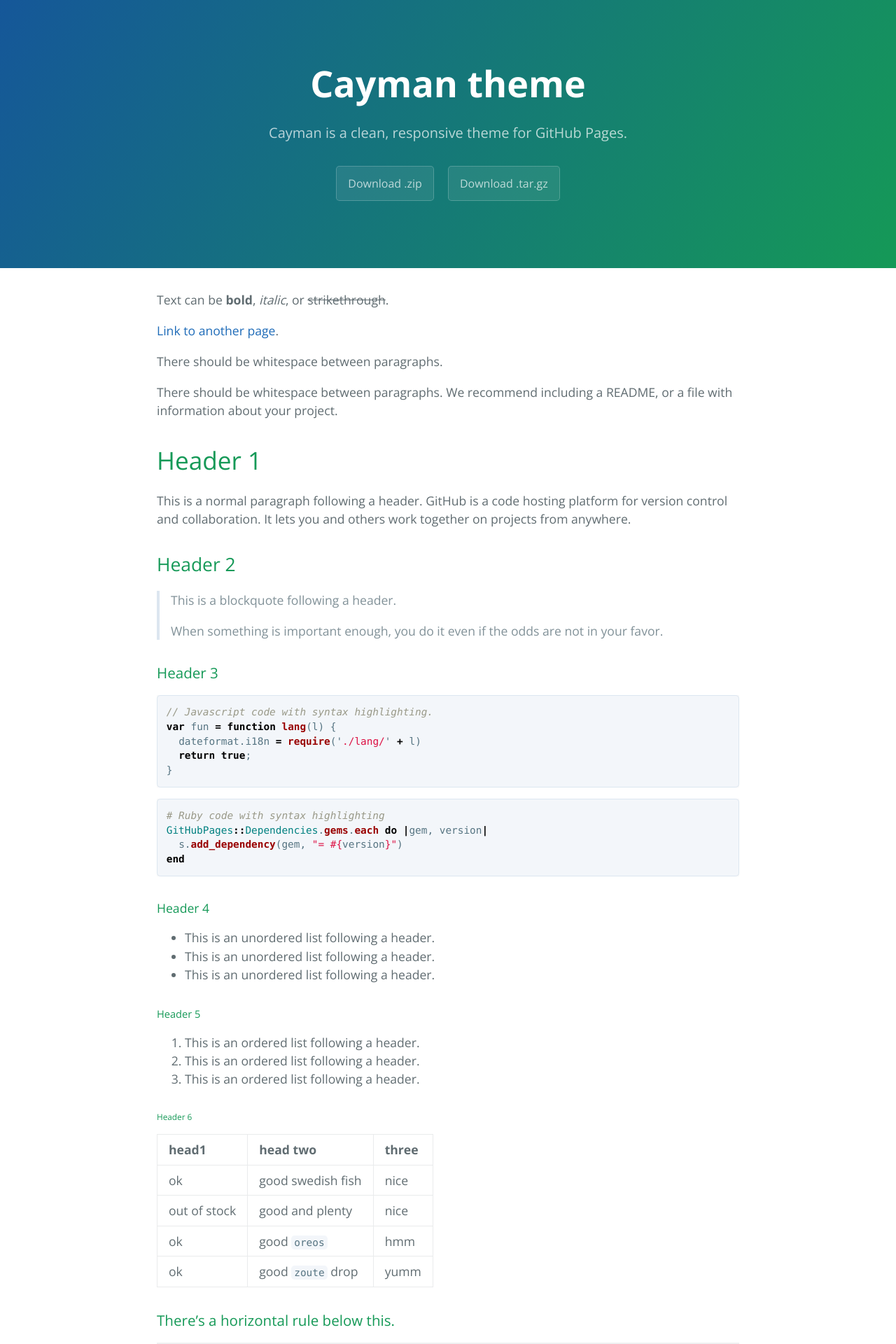
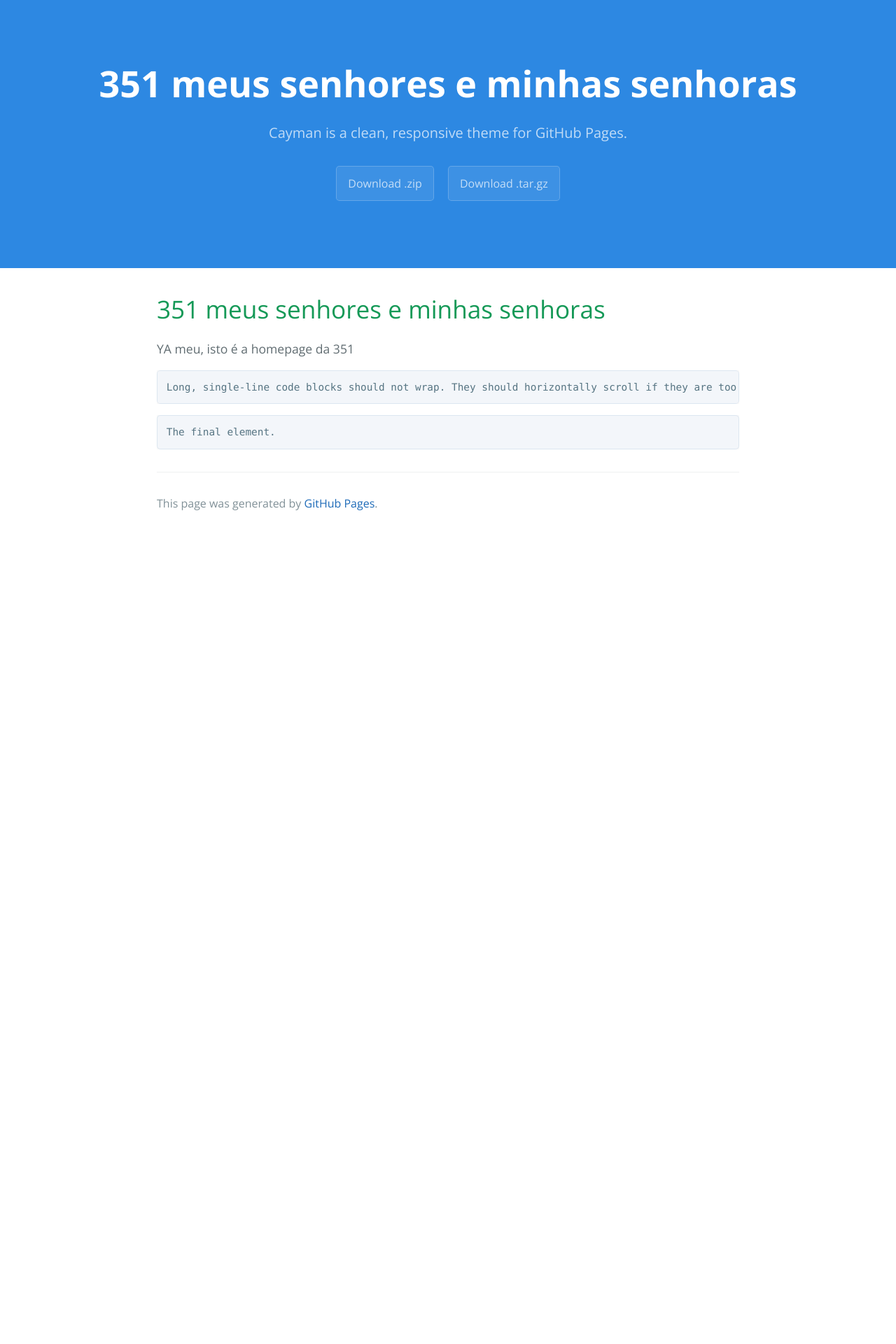
Before and after one commit to 351network/351network.github.io, a Jekyll site: the page built from index.md, in a window 1280 px wide. Shown: the top 1920 px of the page at 70% size. Built offline with Jekyll 4.4.1, drawn with Linux system fonts in a browser that asks for light colours; our own code applies the rules of GitHub Pages for plain Markdown files; after the commit the page ends 900 px from its top, so only the background shows below that; some of the changed text lies outside the part shown.

Commit message:
Updates no CSS e no md

````diff
--- a/_sass/jekyll-theme-cayman.scss
+++ b/_sass/jekyll-theme-cayman.scss
@@ -108,8 +108,7 @@
 .page-header {
   color: $header-heading-color;
   text-align: center;
-  background-color: $header-bg-color;
-  background-image: linear-gradient(120deg, $header-bg-color-secondary, $header-bg-color);
+  background-color: #2d88e2;
 
   @include large {
     padding: 5rem 6rem;
--- a/index.md
+++ b/index.md
@@ -1,119 +1,9 @@
 ---
 layout: default
 ---
+# 351 meus senhores e minhas senhoras
 
-Text can be **bold**, _italic_, or ~~strikethrough~~.
-
-[Link to another page](./another-page.html).
-
-There should be whitespace between paragraphs.
-
-There should be whitespace between paragraphs. We recommend including a README, or a file with information about your project.
-
-# Header 1
-
-This is a normal paragraph following a header. GitHub is a code hosting platform for version control and collaboration. It lets you and others work together on projects from anywhere.
-
-## Header 2
-
-> This is a blockquote following a header.
->
-> When something is important enough, you do it even if the odds are not in your favor.
-
-### Header 3
-
-```js
-// Javascript code with syntax highlighting.
-var fun = function lang(l) {
-  dateformat.i18n = require('./lang/' + l)
-  return true;
-}
-```
-
-```ruby
-# Ruby code with syntax highlighting
-GitHubPages::Dependencies.gems.each do |gem, version|
-  s.add_dependency(gem, "= #{version}")
-end
-```
-
-#### Header 4
-
-*   This is an unordered list following a header.
-*   This is an unordered list following a header.
-*   This is an unordered list following a header.
-
-##### Header 5
-
-1.  This is an ordered list following a header.
-2.  This is an ordered list following a header.
-3.  This is an ordered list following a header.
-
-###### Header 6
-
-| head1        | head two          | three |
-|:-------------|:------------------|:------|
-| ok           | good swedish fish | nice  |
-| out of stock | good and plenty   | nice  |
-| ok           | good `oreos`      | hmm   |
-| ok           | good `zoute` drop | yumm  |
-
-### There's a horizontal rule below this.
-
-* * *
-
-### Here is an unordered list:
-
-*   Item foo
-*   Item bar
-*   Item baz
-*   Item zip
-
-### And an ordered list:
-
-1.  Item one
-1.  Item two
-1.  Item three
-1.  Item four
-
-### And a nested list:
-
-- level 1 item
-  - level 2 item
-  - level 2 item
-    - level 3 item
-    - level 3 item
-- level 1 item
-  - level 2 item
-  - level 2 item
-  - level 2 item
-- level 1 item
-  - level 2 item
-  - level 2 item
-- level 1 item
-
-### Small image
-
-![Octocat](https://github.githubassets.com/images/icons/emoji/octocat.png)
-
-### Large image
-
-![Branching](https://guides.github.com/activities/hello-world/branching.png)
-
-
-### Definition lists can be used with HTML syntax.
-
-<dl>
-<dt>Name</dt>
-<dd>Godzilla</dd>
-<dt>Born</dt>
-<dd>1952</dd>
-<dt>Birthplace</dt>
-<dd>Japan</dd>
-<dt>Color</dt>
-<dd>Green</dd>
-</dl>
-
+YA meu, isto é a homepage da 351
 ```
 Long, single-line code blocks should not wrap. They should horizontally scroll if they are too long. This line should be long enough to demonstrate this.
 ```
````
